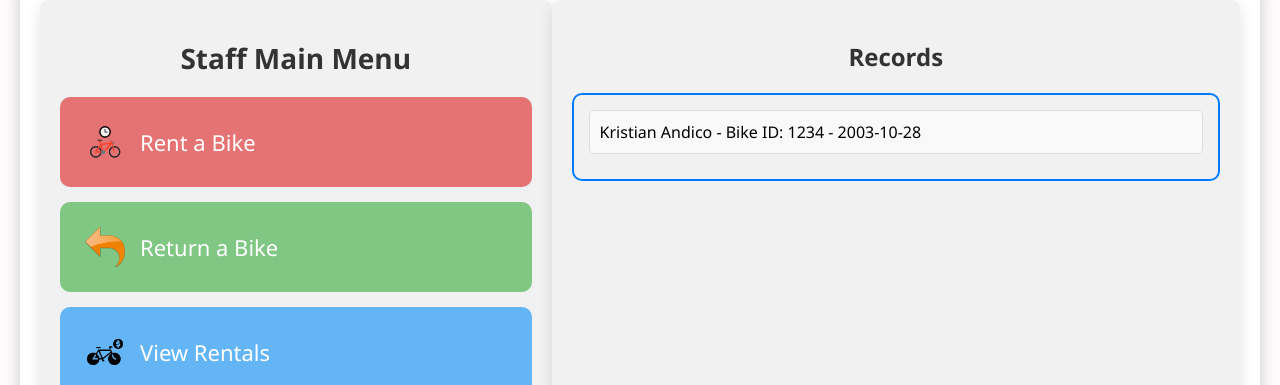
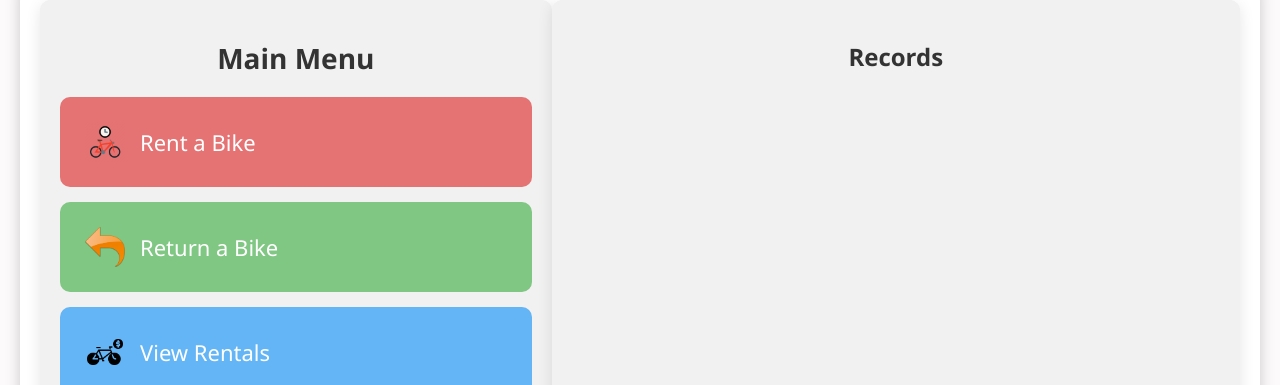
Before and after one commit to kristianandico/CycleSecure, a plain HTML site: page staff-main-menu.html in a window 1280 px wide. Shown: the top 385 px of the page. Drawn offline with Linux system fonts and the light colour scheme.

Commit message:
Update staff-main-menu.html

```diff
--- a/staff-main-menu.html
+++ b/staff-main-menu.html
@@ -3,13 +3,13 @@
 <head>
     <meta charset="UTF-8">
     <meta name="viewport" content="width=device-width, initial-scale=1.0">
-    <title>Main Menu</title>
+    <title>Staff Main Menu</title>
     <link rel="stylesheet" href="styles.css">
 </head>
 <body>
     <div class="main-container">
         <div class="menu-section">
-            <h1>Staff Main Menu</h1>
+            <h1>Main Menu</h1>
             <ul class="menu-list">
                 <li>
                     <a href="rent-bike.html">
@@ -39,13 +39,7 @@
         </div>
         <div class="records-section">
             <h2>Records</h2>
-            <ul class="records-list">
-                <!-- Example record item -->
-                <li>
-                    <span>Kristian Andico - Bike ID: 1234 - 2003-10-28</span>
-                </li>
-                <!-- More record items go here -->
-            </ul>
+            <div id="rentalData"></div>
         </div>
     </div>
     <script src="scripts.js"></script>
```
